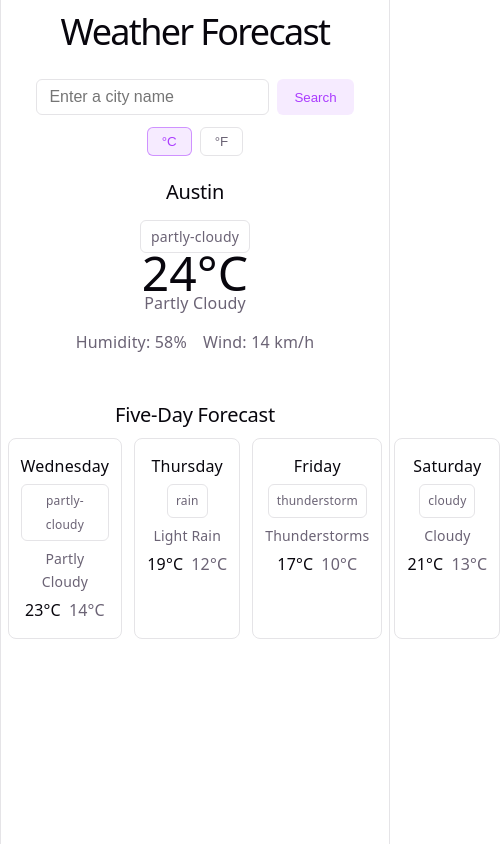
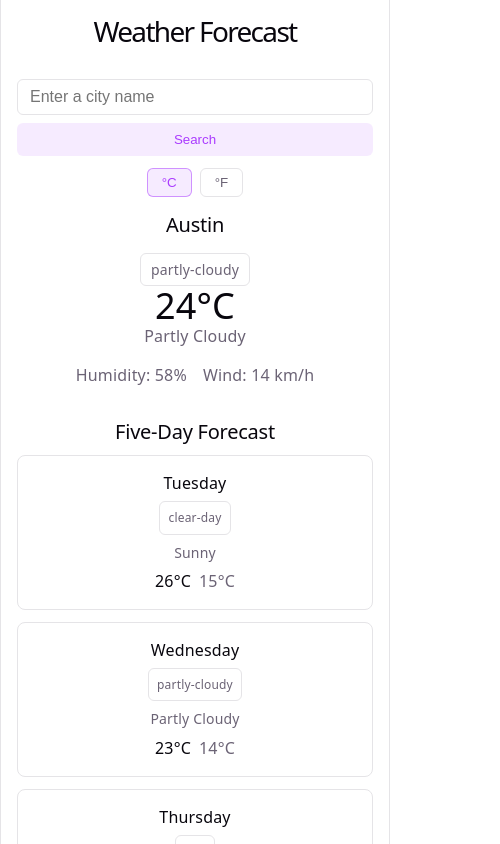
Before and after one commit to A-aronScott/weather-forecast-app, a React (Vite) app: page / in a window 390 px wide. Shown: the top 844 px of the page, 500 px wide, since content can reach past the window. Built offline with nearby package versions, Linux system fonts and the light colour scheme.

Commit message:
Add responsive layout

```diff
--- a/src/App.css
+++ b/src/App.css
@@ -3,6 +3,14 @@
   gap: 8px;
   justify-content: center;
   padding: 16px 24px 0;
+
+  @media (max-width: 1024px) {
+    padding: 16px 16px 0;
+  }
+
+  @media (max-width: 600px) {
+    flex-direction: column;
+  }
 }
 
 .search-bar input {
@@ -10,6 +18,11 @@
   border: 1px solid var(--border);
   border-radius: 6px;
   font-size: 16px;
+
+  @media (max-width: 600px) {
+    flex: 1;
+    min-width: 0;
+  }
 }
 
 .search-bar button {
@@ -19,6 +32,10 @@
   background: var(--accent-bg);
   color: var(--accent);
   cursor: pointer;
+
+  @media (max-width: 600px) {
+    width: 100%;
+  }
 }
 
 .search-bar button:hover {
@@ -35,6 +52,10 @@
   color: var(--text);
   text-align: center;
   padding: 24px;
+
+  @media (max-width: 600px) {
+    padding: 16px;
+  }
 }
 
 .error-message {
@@ -44,6 +65,11 @@
   border: 1px solid var(--accent-border);
   border-radius: 6px;
   margin: 16px 24px;
+
+  @media (max-width: 600px) {
+    padding: 16px;
+    margin: 16px;
+  }
 }
 
 .unit-toggle {
@@ -51,6 +77,10 @@
   gap: 8px;
   justify-content: center;
   padding: 12px 24px 0;
+
+  @media (max-width: 1024px) {
+    padding: 12px 16px 0;
+  }
 }
 
 .unit-btn {
@@ -74,6 +104,14 @@
   align-items: center;
   gap: 8px;
   padding: 24px;
+
+  @media (max-width: 1024px) {
+    padding: 20px 16px;
+  }
+
+  @media (max-width: 600px) {
+    padding: 16px;
+  }
 }
 
 .current-weather-icon {
@@ -89,6 +127,10 @@
   font-weight: 500;
   color: var(--text-h);
   margin: 0;
+
+  @media (max-width: 600px) {
+    font-size: 36px;
+  }
 }
 
 .current-weather-description {
@@ -99,11 +141,24 @@
   display: flex;
   gap: 16px;
   margin-top: 8px;
+
+  @media (max-width: 600px) {
+    flex-wrap: wrap;
+    justify-content: center;
+  }
 }
 
 .forecast-list {
   padding: 24px;
   text-align: center;
+
+  @media (max-width: 1024px) {
+    padding: 20px 16px;
+  }
+
+  @media (max-width: 600px) {
+    padding: 16px;
+  }
 }
 
 .forecast-cards {
@@ -111,6 +166,14 @@
   gap: 12px;
   margin-top: 12px;
   justify-content: center;
+
+  @media (max-width: 1024px) {
+    flex-wrap: wrap;
+  }
+
+  @media (max-width: 600px) {
+    flex-direction: column;
+  }
 }
 
 .forecast-card {
@@ -121,7 +184,17 @@
   padding: 16px 12px;
   border: 1px solid var(--border);
   border-radius: 8px;
+  box-sizing: border-box;
   flex: 1 1 0;
+
+  @media (max-width: 1024px) {
+    flex: 1 1 calc(33% - 12px);
+    min-width: 0;
+  }
+
+  @media (max-width: 600px) {
+    flex: 1 1 100%;
+  }
 }
 
 .forecast-day {
--- a/src/index.css
+++ b/src/index.css
@@ -81,6 +81,9 @@ h1 {
     font-size: 36px;
     margin: 20px 0;
   }
+  @media (max-width: 600px) {
+    font-size: 28px;
+  }
 }
 h2 {
   font-size: 24px;
```
